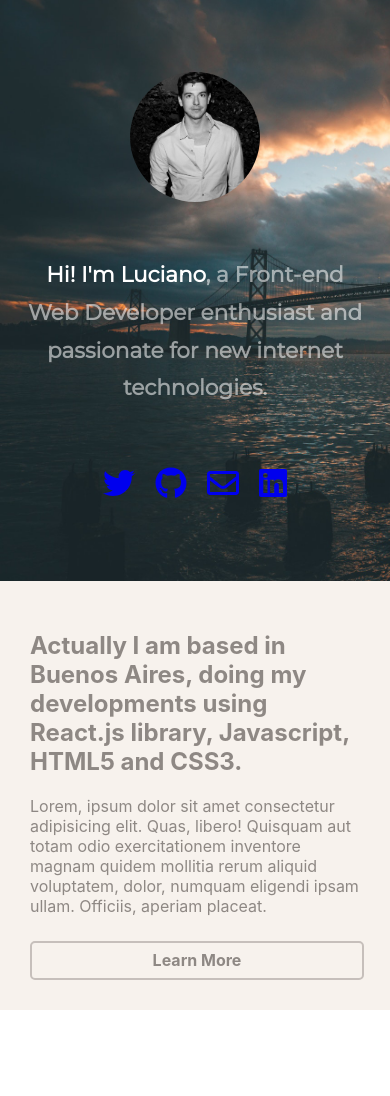
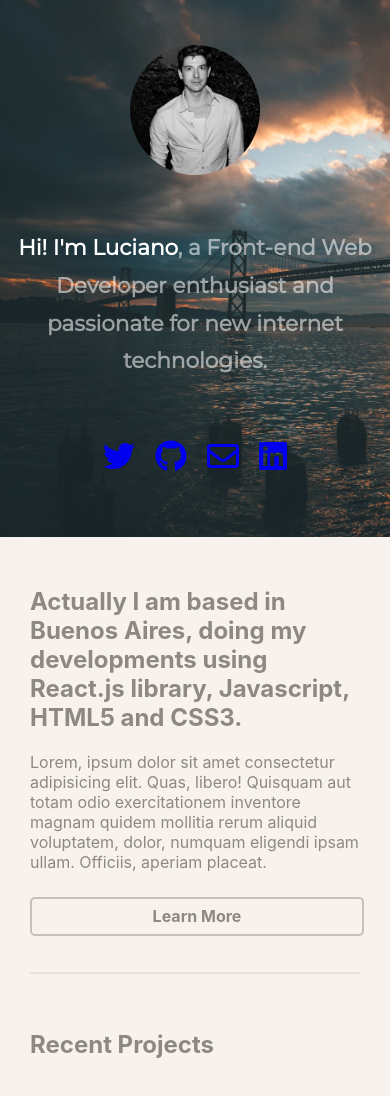
Before and after one commit to luchosr/reactPortfolio, a React (Create React App) app: page / in a window 390 px wide. Shown: the top 1096 px of the page. Before the commit the page ends 1010 px from the top, so only its background shows below. Built offline with nearby package versions, Linux system fonts and the light colour scheme.

Commit message:
add some positioning changes

```diff
--- a/src/Header/Header.js
+++ b/src/Header/Header.js
@@ -15,7 +15,7 @@ const Header = () => (
         <img
           className="header__inner__avatar"
           src={profile}
-          alt="Luciano's profile image"
+          alt="Luciano's profile"
         />
         <h1>
           <strong>Hi! I'm Luciano</strong>, a Front-end Web Developer enthusiast
--- a/src/Header/header.css
+++ b/src/Header/header.css
@@ -6,9 +6,10 @@
 .header {
   background-image: url("../img/background.jpg");
   background-size: cover;
+  flex-direction: column;
 }
 .header__inner {
-  width: 100%;
+  display: block;
   margin-bottom: 30px;
 }
 .header__inner__avatar {
@@ -28,6 +29,7 @@
 
 .socialMedia__icon {
   margin: 10px;
+  color: #ffffff;
 }
 .socialMedia__icon a:visited {
   color: rgba(255, 255, 255, 0.55);
@@ -45,7 +47,7 @@
 }
 @media (max-width: 480px) {
   .header {
-    padding: 4.5em 1.5em;
+    padding: 45px 15px 55px 15px;
   }
 }
 @media (max-width: 736px) {
--- a/src/Main/Main.js
+++ b/src/Main/Main.js
@@ -1,7 +1,10 @@
 import React from "react";
 import "./main.css";
 
-const Main = () => (
+const Main = () => {
+  //const recentWork =
+
+  return (
     <div className="main">
       <section className="main__first">
         <header>
@@ -11,16 +14,20 @@ const Main = () => (
           </h2>
         </header>
         <p className="main__first__paragraph">
-        Lorem, ipsum dolor sit amet consectetur adipisicing elit. Quas, libero!
-        Quisquam aut totam odio exercitationem inventore magnam quidem mollitia
-        rerum aliquid voluptatem, dolor, numquam eligendi ipsam ullam. Officiis,
-        aperiam placeat.
+          Lorem, ipsum dolor sit amet consectetur adipisicing elit. Quas,
+          libero! Quisquam aut totam odio exercitationem inventore magnam quidem
+          mollitia rerum aliquid voluptatem, dolor, numquam eligendi ipsam
+          ullam. Officiis, aperiam placeat.
         </p>
         <div className="main__first__paragraph__button">
           <a href="">Learn More</a>
         </div>
       </section>
+      <section className="main__second">
+        <h2>Recent Projects</h2>
+      </section>
     </div>
   );
+};
 
 export default Main;
--- a/src/Main/main.css
+++ b/src/Main/main.css
@@ -21,3 +21,9 @@
 a:visited {
   color: #8e8884;
 }
+
+.main__second {
+  margin: 36px 0 36px 0;
+  padding: 36px 0 36px 0;
+  border-top: 2px solid #e8e1dd;
+}
```
Also changed, not shown: src/Main/projectsData.js (added, +15 -0 lines). Lines whose indentation alone changed are shown as unchanged.
